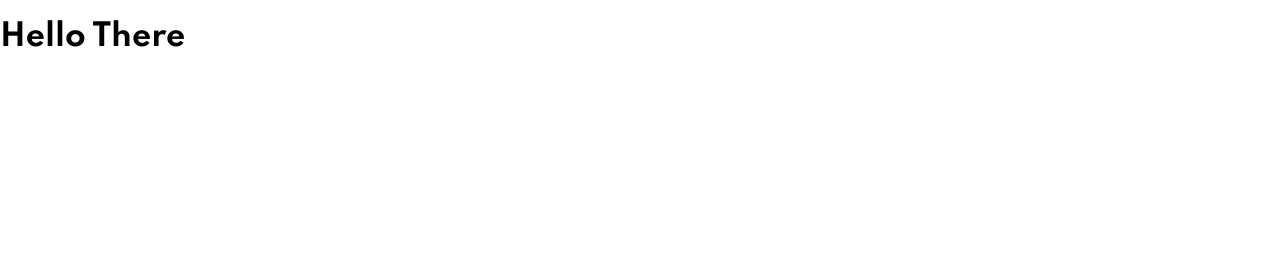
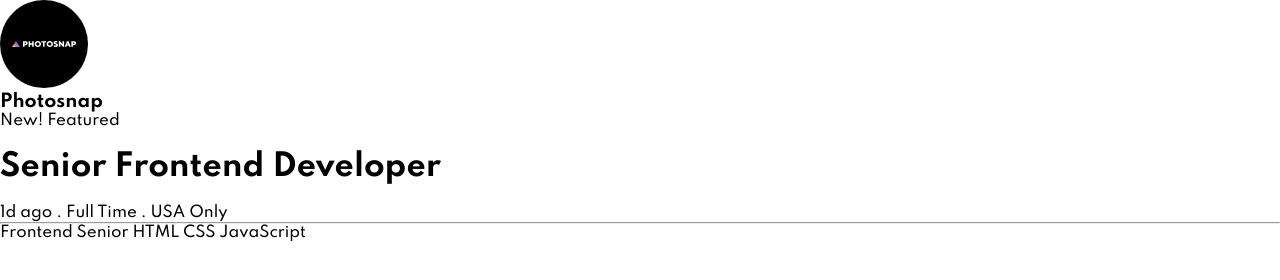
Before and after one commit to waynefox/jobs-listing-html-css-js, a plain HTML site: page index.html in a window 1280 px wide. Drawn offline with Linux system fonts and the light colour scheme.

Commit message:
html for one element using BEM methodology

```diff
--- a/index.html
+++ b/index.html
@@ -12,8 +12,42 @@
 </head>
 
 <body>
-    <!-- this is the full site in HTML and css and js -->
-    <h1>Hello There</h1>
+    <header class="header">
+        <!-- section for image only -->
+    </header>
+    <div class="container">
+        <div class='card'>
+            <div class="card__img">
+                <img src="./images/photosnap.svg" alt="Photosnap">
+            </div>
+            <div class="card__company">
+                <h3>Photosnap</h3>
+                <span>New!</span>
+                <span>Featured</span>
+            </div>
+            <div class="card__job-title">
+                <h1>Senior Frontend Developer</h1>
+            </div>
+            <div class="card__post-info">
+                <span>1d ago</span>
+                <span>.</span>
+                <span>Full Time</span>
+                <span>.</span>
+                <span>USA Only</span>
+            </div>
+            <div class="card__seperator">
+                <hr>
+            </div>
+            <div class="card__tags">
+                <span>Frontend</span>
+                <span>Senior</span>
+                <span>HTML</span>
+                <span>CSS</span>
+                <span>JavaScript</span>
+            </div>
+
+        </div>
+    </div>
     <script src="./js/script.js"></script>
 </body>
 
```
